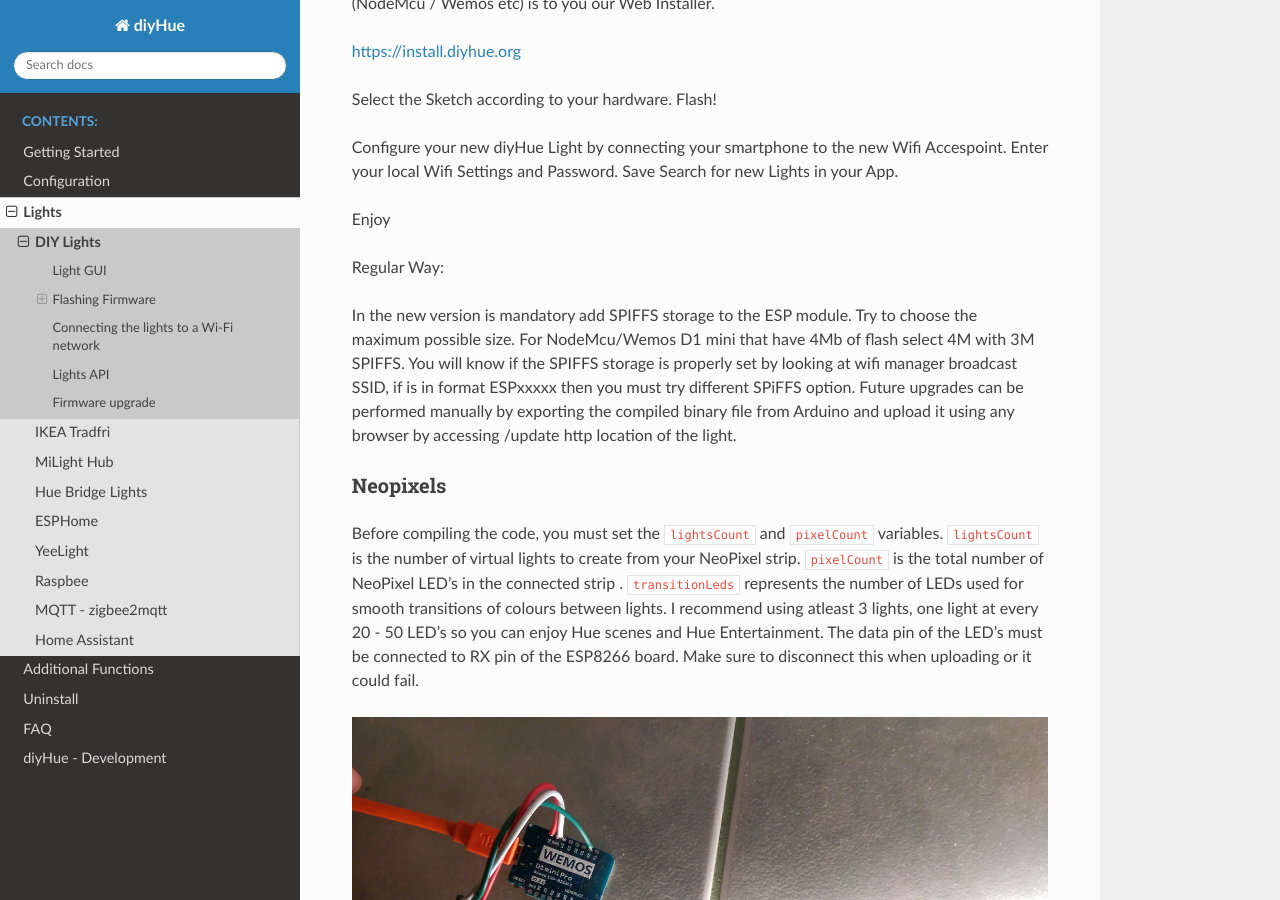
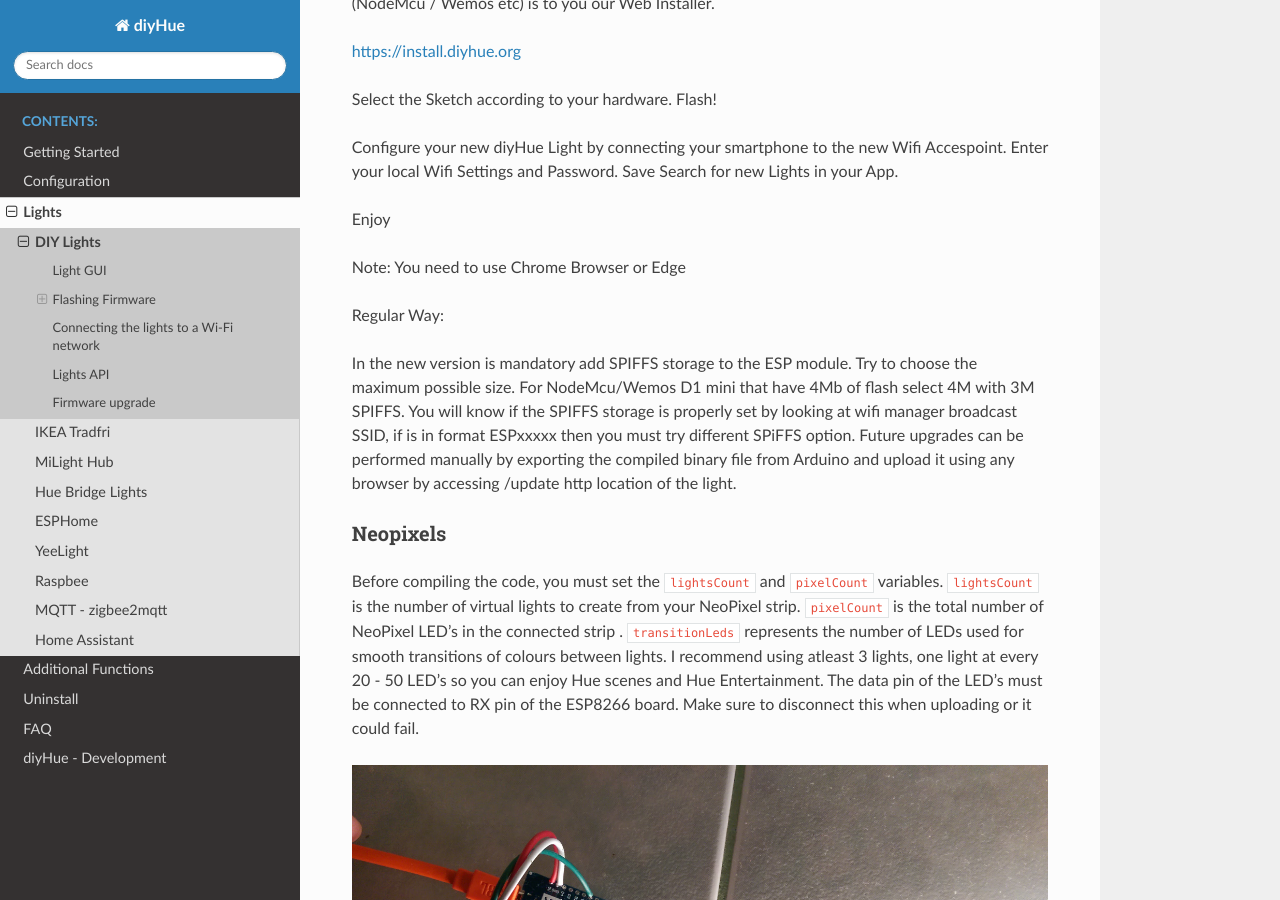
Before and after one commit to diyhue/ReadTheDocs, a Sphinx documentation site: the page built from source/lights/diylights.rst, in a window 1280 px wide and 900 px high, scrolled down 2358 px. Built offline with Sphinx 7.4.7 and the Read the Docs theme 2.0.0, drawn with Linux system fonts in a browser that asks for light colours.

Commit message:
Update diylights.rst

```diff
--- a/source/lights/diylights.rst
+++ b/source/lights/diylights.rst
@@ -49,6 +49,8 @@ Configure your new diyHue Light by connecting your smartphone to the new Wifi Ac
 Search for new Lights in your App.
 
 Enjoy
+
+Note: You need to use Chrome Browser or Edge
 
 
 Regular Way:
```
